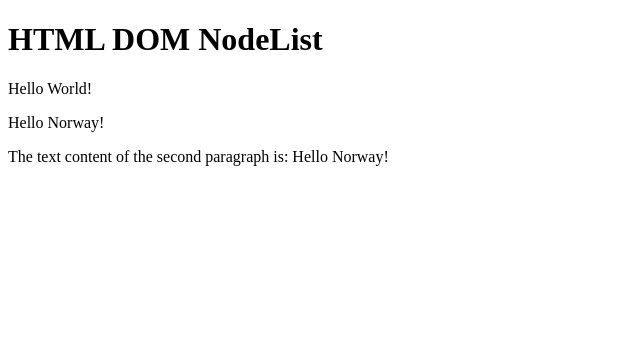
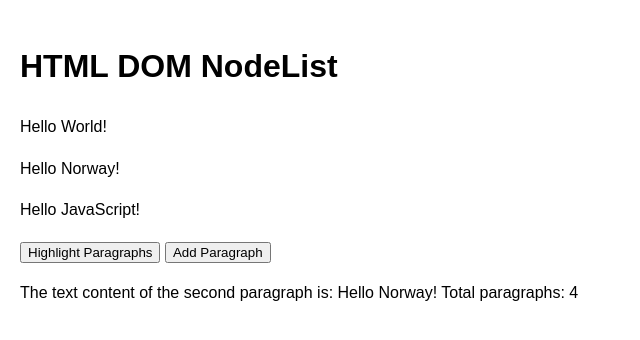
Before and after one commit to ariflinkon/JSON-API-practise, a plain HTML site: page Dom-node-list.html in a window 1280 px wide. Shown: the whole page, without its empty margins (0-640 px from the left). Drawn offline with Linux system fonts and the light colour scheme.

Commit message:
Updated the code

```diff
--- a/Dom-node-list.html
+++ b/Dom-node-list.html
@@ -1,19 +1,66 @@
 <!DOCTYPE html>
-<html>
+<html lang="en">
+<head>
+    <meta charset="UTF-8">
+    <meta name="viewport" content="width=device-width, initial-scale=1.0">
+    <title>HTML DOM NodeList Example</title>
+    <style>
+        body {
+            font-family: Arial, sans-serif;
+            line-height: 1.6;
+            margin: 0;
+            padding: 20px;
+        }
+        .highlight {
+            background-color: yellow;
+        }
+    </style>
+</head>
 <body>
     <h1>HTML DOM NodeList</h1>
 
     <p>Hello World!</p>
     <p>Hello Norway!</p>
+    <p>Hello JavaScript!</p>
+
+    <button id="highlightBtn">Highlight Paragraphs</button>
+    <button id="addParagraphBtn">Add Paragraph</button>
 
     <p id="demo"></p>
 
     <script>
         const myNodelist = document.querySelectorAll("p");
+        const demo = document.getElementById("demo");
+        const highlightBtn = document.getElementById("highlightBtn");
+        const addParagraphBtn = document.getElementById("addParagraphBtn");
 
-document.getElementById("demo").textContent =
-  `The text content of the second paragraph is: ${myNodelist[1].textContent}`;
+        // Display the text content of the second paragraph
+        demo.textContent = `The text content of the second paragraph is: ${myNodelist[1].textContent}`;
+
+        // Function to highlight paragraphs
+        function highlightParagraphs() {
+            myNodelist.forEach(p => p.classList.toggle("highlight"));
+        }
+
+        // Function to add a new paragraph
+        function addParagraph() {
+            const newP = document.createElement("p");
+            newP.textContent = `Hello Paragraph ${myNodelist.length + 1}!`;
+            document.body.insertBefore(newP, demo);
+            updateParagraphCount();
+        }
+
+        // Function to update paragraph count
+        function updateParagraphCount() {
+            demo.textContent += `\nTotal paragraphs: ${document.querySelectorAll("p").length}`;
+        }
+
+        // Event listeners
+        highlightBtn.addEventListener("click", highlightParagraphs);
+        addParagraphBtn.addEventListener("click", addParagraph);
+
+        // Initial paragraph count
+        updateParagraphCount();
     </script>
-
 </body>
 </html>
```
Lines whose indentation alone changed are shown as unchanged.
